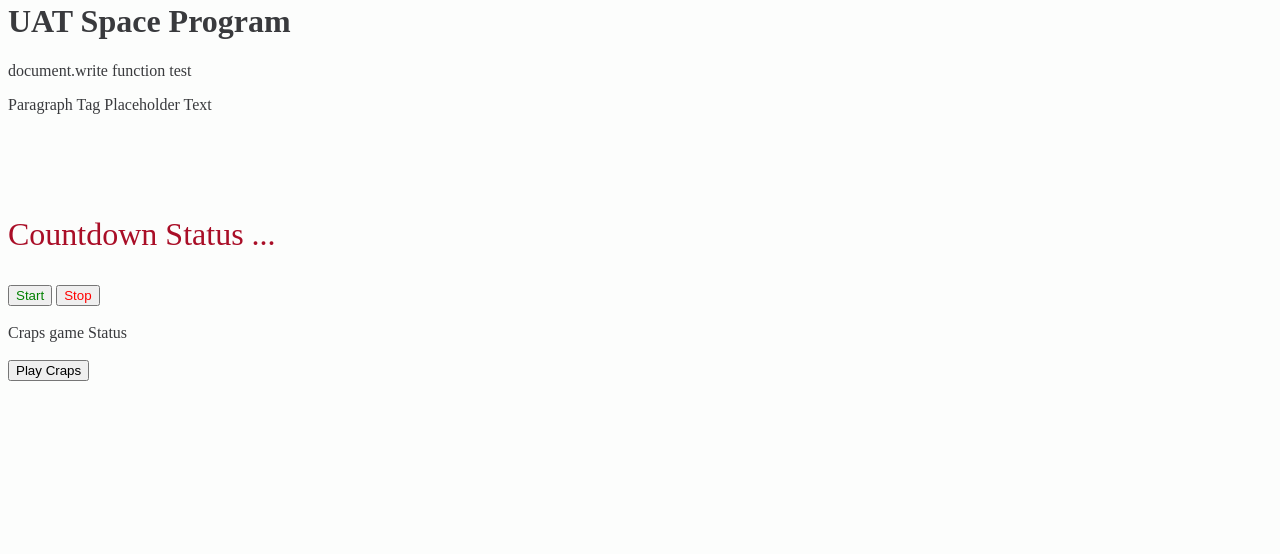
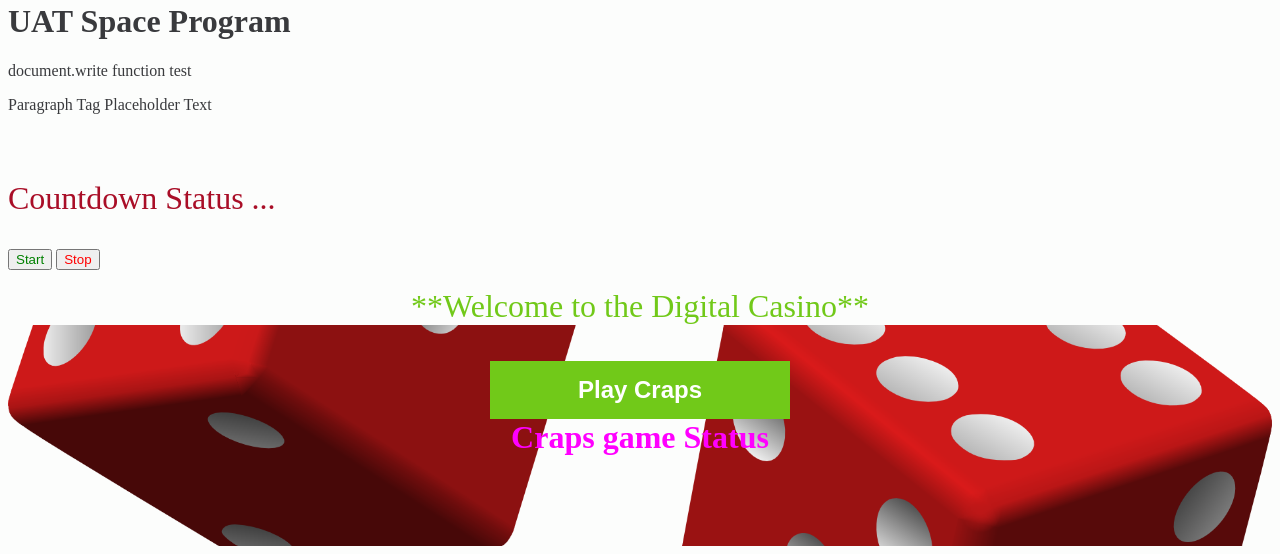
Before and after one commit to mfolsom/uat-space-program-2-1, a plain HTML site: page index.html in a window 1280 px wide. Shown: the part 270-824 px from the top of the page. Before the commit the page ends 800 px from the top, so only its background shows below. Drawn offline with Linux system fonts and the light colour scheme.

Commit message:
Add styling for casino

```diff
--- a/code.js
+++ b/code.js
@@ -56,12 +56,12 @@ function playCraps() {
     die1 = Math.ceil(Math.random() * 6);
     console.log("die1: " + die1);
     //show the value of first 6-sided die
-    document.getElementById("die1Results").innerHTML = "the value of 6-sided die 1 is: " + die1;
+    document.getElementById("die1Results").innerHTML = "Die One: " + die1;
     //set the value of second 6-sided die
     var die2;
     die2 = Math.ceil(Math.random() * 6);
     //show the value of second 6-sided die
-    document.getElementById("die2Results").innerHTML = "the value of 6-sided die 2 is: " + die2;
+    document.getElementById("die2Results").innerHTML = "Die Two: " + die2;
     //add the values of the two dice
     console.log("die2 " + die2);
     var diesum;
@@ -74,12 +74,12 @@ function playCraps() {
         console.log(diesum);
         //if craps, display losing message
         document.getElementById("crapsResults").innerHTML = "Craps! You Lose!";
+    } else if ((die1 == die2) && (die2 % 2 == 0)) {
+        document.getElementById("crapsResults").innerHTML = "Hurray! Doubles! You win!";
         //if craps didn't occur show encouraging message
     } else {
         console.log("wasn't 7 or 11")
         document.getElementById("crapsResults").innerHTML = "Keep Trying!";
     }
-    // var die20;
-    // die20 = Math.ceil(Math.random() *20);
-    // console.log("the value of 20-sided die is: "+die20);
-};
+
+}
--- a/index.html
+++ b/index.html
@@ -1,8 +1,14 @@
 <!DOCTYPE html>
-<!--UAT Space Program Shell Page
+<!--Digital Dice Casino
 Written by Megan Folsom
 megfolso@uat.edu
-May 13, 2021-->
+May 21, 2021
+
+Megan's Digital Dice Casino is dice-themed digital casino featuring every dice game imaginable.
+Winners can rejoice in the notion that they have battled the odds and won through random chance.
+Losers can keep trying until they become winners.
+-->
+<title>Digital Dice Casino</title>
 <html>
 
 <head>
@@ -19,19 +25,28 @@ May 13, 2021-->
         document.write("document.write function test");
     </script>
     <p>Paragraph Tag Placeholder Text</p><br>
-    <br>
-    <br>
     <p id="countdownTimer">Countdown Status ...</p>
     <button style='color:green;' onclick="startCountdown();">Start</button>
     <button style='color:red;'>Stop</button><br><br>
     <!--script>alert("We have lift-off!");</script-->
     <!--section for the craps game-->
-    <div id="die1Results"></div>
-    <div id="die2Results"></div>
-    <div id="dieSum"></div>
-    <div id="crapsResults">Craps game Status</div>
-    <br>
-    <button onclick="playCraps()">Play Craps</button>
+    <div align = "center" id="enteringCasino">**Welcome to the Digital Casino**</div>
+    <div align = "center" class="casino">
+        <br>
+        <br>
+        <button class="button" onclick="playCraps()">Play Craps</button>
+        <br>
+        <div id="die1Results"></div>
+        <div id="die2Results"></div>
+        <div id="dieSum"></div>
+        <div id="crapsResults">Craps game Status</div>
+        <br>
+        <br>
+        <br>
+        <br>
+        <br>
+
+    </div>
 </body>
 
 </html>
--- a/style.css
+++ b/style.css
@@ -7,3 +7,58 @@ body {
     color: #a90e27;
     font-size: xx-large;
 }
+
+.casino {
+    background-image: url("dice-25637.png");
+    height: 100%;
+    background-position: center;
+    background-repeat: no-repeat;
+    background-size: cover;
+    position: relative;
+}
+
+.button {
+    background-color: rgba(113, 201, 25);
+    top: 45%;
+    left: 50%;
+    border: none;
+    color: white;
+    padding: 15px 32px;
+    text-align: center;
+    text-decoration: none;
+    display: inline-block;
+    font-size: x-large;
+    font-weight: bolder;
+    width: 300px;
+}
+
+#crapsResults {
+    color: #ff00ff;
+    font-size: xx-large;
+    font-weight: bolder;
+}
+
+#die2Results {
+    color: rgba(113, 201, 25);
+    font-size: xx-large;
+}
+
+#die1Results {
+    color: rgba(113, 201, 25);
+    font-size: xx-large;
+}
+
+#dieSum {
+    color: rgba(113, 201, 25);
+    font-size: xx-large;
+}
+
+#enteringCasino {
+    color: rgba(113, 201, 25);
+    font-size: xx-large;
+}
+
+.button:hover {
+    background-image: none !important;
+    background-color: #ff00ff !important;
+}
```
Also changed, not shown: dice-25637.png (added).
